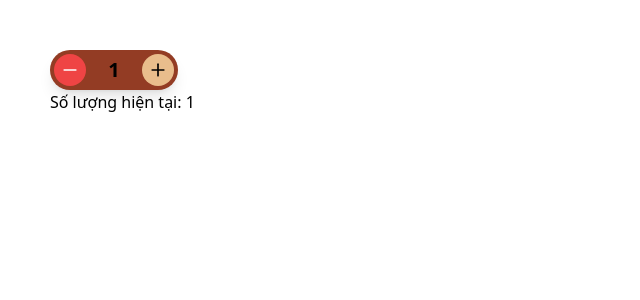
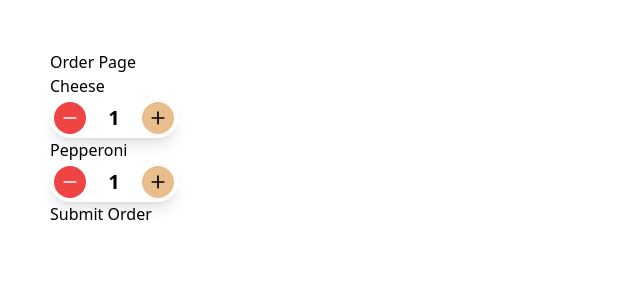
Before and after one commit to devkcng/bakery-store, a Next.js app: page / in a window 1280 px wide. Shown: the top 300 px of the page, without its empty margins (0-640 px from the left). Built offline with nearby package versions, Linux system fonts and the light colour scheme; a web font is replaced by a local one.

Commit message:
"fix: refactor quantity button and home page components to manage topping quantities"

```diff
--- a/src/app/page.tsx
+++ b/src/app/page.tsx
@@ -6,12 +6,16 @@ import SearchBar from "@/components/search-bar/search-bar";
 import MenuSection from "@/components/section/menu-section";
 
 import RecipeMainpage from "@/components/recipeMainpage/recipeMainpage";
-import { useState } from "react";
+import { useCallback, useState } from "react";
 import NavBar from "@/components/header/nav-bar";
 import Footer from "@/components/Footer/footer";
 import HomePage from "./home/page";
 import QuantityButton from "@/components/button/quantity-btn";
-
+type Topping = {
+  id: string;
+  name: string;
+  initialQuantity: number;
+};
 export default function Home() {
   // const [selectedOption, setSelectedOption] = useState<string>("HTML");
   // const options: string[] = ["HTML", "React", "Vue", "Angular"];
@@ -20,26 +24,54 @@ export default function Home() {
   //   setSelectedOption(option);
   // };
   // console.log(selectedOption);
-  const [quantity, setQuantity] = useState(1);
+  // const [quantity, setQuantity] = useState(1);
 
-  const handleQuantityChange = (newQuantity: number) => {
-    setQuantity(newQuantity);
-    // Có thể thực hiện các hành động khác khi quantity thay đổi
-    console.log("Số lượng mới:", newQuantity);
-  };
+  // const handleQuantityChange = (newQuantity: number) => {
+  //   setQuantity(newQuantity);
+  //   // Có thể thực hiện các hành động khác khi quantity thay đổi
+  //   console.log("Số lượng mới:", newQuantity);
+  const toppings: Topping[] = [
+    { id: "1", name: "Cheese", initialQuantity: 1 },
+    { id: "2", name: "Pepperoni", initialQuantity: 1 },
+    // Add other toppings here...
+  ];
+
+  const [toppingQuantities, setToppingQuantities] = useState(
+    toppings.reduce((acc, topping) => {
+      acc[topping.name] = topping.initialQuantity;
+      return acc;
+    }, {} as Record<string, number>)
+  );
+
+  const handleToppingQuantityChange = useCallback(
+    (id: string, quantity: number) => {
+      setToppingQuantities((prevQuantities) => ({
+        ...prevQuantities,
+        [id]: quantity,
+      }));
+    },
+    []
+  );
 
   return (
     <div className="m-[50px]">
-      {/* <SearchBar className="mt-[50px]" isShow={true}></SearchBar> */}
-      {/* <SearchBar className="mt-[50px]" isShow={false}></SearchBar> */}
-      {/* <NavBar></NavBar> */}
-      {/* <HomePage></HomePage> */}
-      <QuantityButton
-        className="bg-primary"
-        initialQuantity={quantity}
-        onQuantityChange={handleQuantityChange}
-      />
-      <p>Số lượng hiện tại: {quantity}</p>
+      <div>
+        <h1>Order Page</h1>
+        {toppings.map((topping) => (
+          <div key={topping.id}>
+            <h2>{topping.name}</h2>
+            <QuantityButton
+              initialQuantity={toppingQuantities[topping.id]}
+              onQuantityChange={(quantity) =>
+                handleToppingQuantityChange(topping.name, quantity)
+              }
+            />
+          </div>
+        ))}
+        <button onClick={() => console.log(toppingQuantities)}>
+          Submit Order
+        </button>
+      </div>
     </div>
   );
 }
--- a/src/components/button/quantity-btn.tsx
+++ b/src/components/button/quantity-btn.tsx
@@ -1,5 +1,6 @@
-import React, { FC, useEffect, useState } from "react";
+import React, { FC, useState } from "react";
 import { Minus, Plus } from "lucide-react";
+
 type QuantityButtonProps = {
   initialQuantity?: number;
   minQuantity?: number;
@@ -7,6 +8,7 @@ type QuantityButtonProps = {
   className?: string;
   onQuantityChange?: (quantity: number) => void;
 };
+
 const QuantityButton: FC<QuantityButtonProps> = ({
   initialQuantity = 1,
   minQuantity = 0,
@@ -16,9 +18,8 @@ const QuantityButton: FC<QuantityButtonProps> = ({
 }) => {
   const [quantity, setQuantity] = useState(initialQuantity);
   const [inputValue, setInputValue] = useState(initialQuantity.toString());
-  useEffect(() => {
-    onQuantityChange?.(quantity); // Gọi hàm callback khi quantity thay đổi
-  }, [quantity, onQuantityChange]);
+
+  // Function to update quantity and call onQuantityChange if necessary
   const updateQuantity = (newQuantity: number) => {
     const clampedQuantity = Math.min(
       Math.max(newQuantity, minQuantity),
@@ -26,6 +27,7 @@ const QuantityButton: FC<QuantityButtonProps> = ({
     );
     setQuantity(clampedQuantity);
     setInputValue(clampedQuantity.toString());
+    onQuantityChange?.(clampedQuantity); // Call the callback function immediately when there is a change
   };
 
   const handleDecrement = () => updateQuantity(quantity - 1);
@@ -35,15 +37,15 @@ const QuantityButton: FC<QuantityButtonProps> = ({
     const value = e.target.value;
     setInputValue(value);
 
-    // Check the value is numeric or not
+    // Check if the value is a valid number
     const numericValue = parseInt(value, 10);
     if (!isNaN(numericValue)) {
       updateQuantity(numericValue);
     } else if (value === "") {
-      // // If the input field is empty, keep initial value
+      // If input is empty, reset to minimum value
       updateQuantity(minQuantity);
     } else {
-      // // If there are non-numeric characters, restore the previous
+      // Restore previous value if non-numeric character is present
       setInputValue(quantity.toString());
     }
   };
@@ -53,13 +55,14 @@ const QuantityButton: FC<QuantityButtonProps> = ({
       setInputValue(quantity.toString());
     }
   };
+
   return (
     <div
-      className={`flex items-center justify-between w-32 h-10 rounded-full p-1 shadow-lg  ${className}`}
+      className={`flex items-center justify-between w-32 h-10 rounded-full p-1 shadow-lg ${className}`}
     >
       <button
         onClick={handleDecrement}
-        className="flex items-center justify-center w-8 h-8 bg-red-500 rounded-full text-white "
+        className="flex items-center justify-center w-8 h-8 bg-red-500 rounded-full text-white"
         aria-label="Decrease quantity"
       >
         <Minus size={20} />
@@ -69,12 +72,12 @@ const QuantityButton: FC<QuantityButtonProps> = ({
         value={inputValue}
         onChange={handleInputChange}
         onBlur={handleBlur}
-        className="w-8 bg-transparent text-black text-center text-xl font-bold focus:outline-none"
+        className="quantity-number w-8 bg-transparent text-black text-center text-xl font-bold focus:outline-none"
         aria-label="Quantity"
       />
       <button
         onClick={handleIncrement}
-        className="flex items-center justify-center w-8 h-8 bg-tertiary rounded-full text-black "
+        className="flex items-center justify-center w-8 h-8 bg-tertiary rounded-full text-black"
         aria-label="Increase quantity"
       >
         <Plus size={20} />
```
